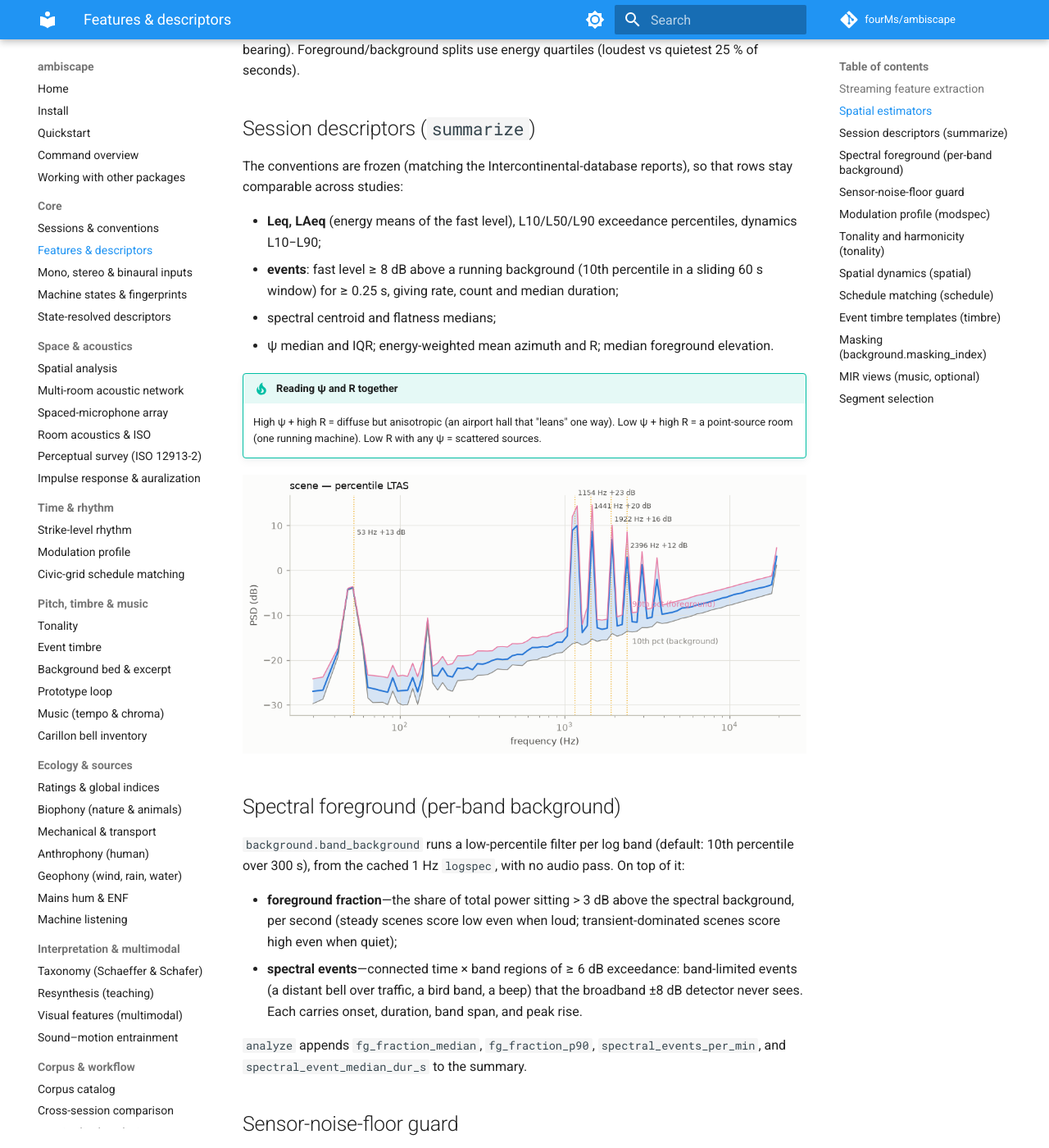
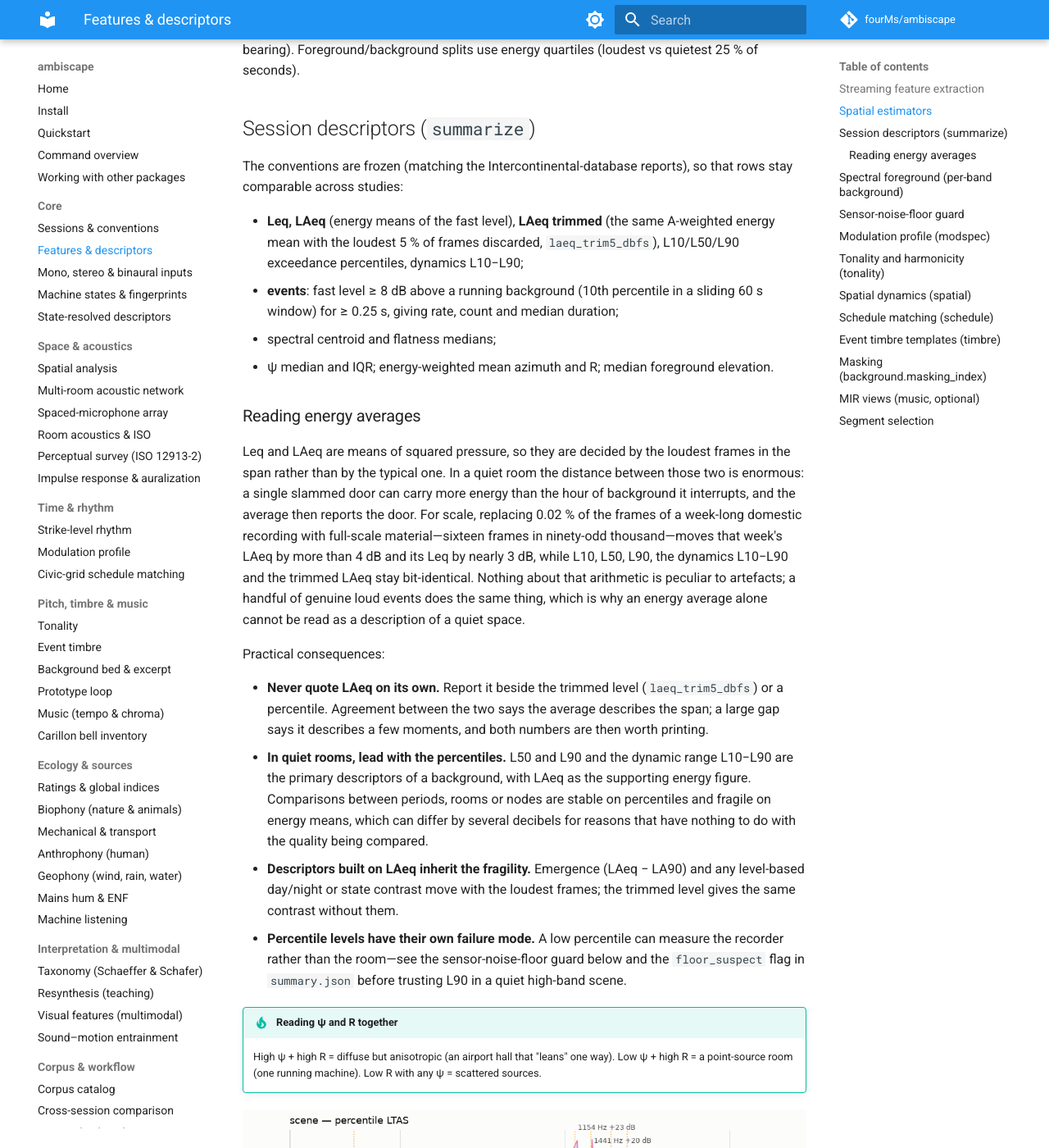
Before and after one commit to fourMs/ambiscape, an MkDocs documentation site: the page built from docs/guide/descriptors.md, in a window 1280 px wide and 1400 px high, scrolled down 1400 px. Shown: the whole window at 82% size. Built offline with MkDocs 1.6.1 and Material for MkDocs 9.7.7, drawn with Linux system fonts in a browser that asks for light colours; comment, search, counter and statistics services are not loaded.

Commit message:
Report a trimmed LAeq beside every energy average
An energy average is a mean of squared pressure, so a quiet room's Leq
and LAeq are decided by the loudest handful of frames in the span rather
than by the typical one: a single slammed door outweighs the hour of
background it interrupts, and replacing 0.02 % of a week's frames with
full-scale material moves that week's LAeq by more than 4 dB while every
percentile, the dynamic range and the trimmed level stay bit-identical.

`analysis.trimmed_leq` computes the A-weighted energy mean with the
loudest 5 % of frames discarded, and `summarize` emits it as
`laeq_trim5_dbfs`: a standard row in the session README, in the state
tables and in the `compare` descriptor table, so the companion number is
always printed next to LAeq. Agreement between the two says the average
describes the span; a large gap says it describes a few moments.

The descriptor guide gains a "Reading energy averages" section — quote
LAeq only beside the trimmed level or a percentile, lead with L50, L90
and L10−L90 in quiet rooms, and check `floor_suspect` before leaning on
a low percentile, which has the opposite failure mode. The indices guide
cross-references it from emergence, which inherits the same fragility.

Co-Authored-By: Claude Fable 5 <noreply@anthropic.com>
Claude-Session: https://claude.ai/code/session_01TZ1T9cWFjCD93GdVrYmM4m

```diff
--- a/docs/guide/descriptors.md
+++ b/docs/guide/descriptors.md
@@ -35,14 +35,52 @@ Foreground/background splits use energy quartiles (loudest vs quietest
 The conventions are frozen (matching the Intercontinental-database
 reports), so that rows stay comparable across studies:
 
-- **Leq, LAeq** (energy means of the fast level), L10/L50/L90
-  exceedance percentiles, dynamics L10−L90;
+- **Leq, LAeq** (energy means of the fast level), **LAeq trimmed** (the
+  same A-weighted energy mean with the loudest 5 % of frames discarded,
+  `laeq_trim5_dbfs`), L10/L50/L90 exceedance percentiles, dynamics
+  L10−L90;
 - **events**: fast level ≥ 8 dB above a running background (10th percentile
   in a sliding 60 s window) for ≥ 0.25 s, giving rate, count and median
   duration;
 - spectral centroid and flatness medians;
 - ψ median and IQR; energy-weighted mean azimuth and R; median foreground
   elevation.
+
+### Reading energy averages
+
+Leq and LAeq are means of squared pressure, so they are decided by the
+loudest frames in the span rather than by the typical one. In a quiet
+room the distance between those two is enormous: a single slammed door
+can carry more energy than the hour of background it interrupts, and the
+average then reports the door. For scale, replacing 0.02 % of the frames
+of a week-long domestic recording with full-scale material—sixteen frames
+in ninety-odd thousand—moves that week's LAeq by more than 4 dB and its
+Leq by nearly 3 dB, while L10, L50, L90, the dynamics L10−L90 and the
+trimmed LAeq stay bit-identical. Nothing about that arithmetic is peculiar to
+artefacts; a handful of genuine loud events does the same thing, which is
+why an energy average alone cannot be read as a description of a quiet
+space.
+
+Practical consequences:
+
+- **Never quote LAeq on its own.** Report it beside the trimmed level
+  (`laeq_trim5_dbfs`) or a percentile. Agreement between the two says the
+  average describes the span; a large gap says it describes a few moments,
+  and both numbers are then worth printing.
+- **In quiet rooms, lead with the percentiles.** L50 and L90 and the
+  dynamic range L10−L90 are the primary descriptors of a background, with
+  LAeq as the supporting energy figure. Comparisons between periods, rooms
+  or nodes are stable on percentiles and fragile on energy means, which can
+  differ by several decibels for reasons that have nothing to do with the
+  quality being compared.
+- **Descriptors built on LAeq inherit the fragility.** Emergence
+  (LAeq − LA90) and any level-based day/night or state contrast move with
+  the loudest frames; the trimmed level gives the same contrast without
+  them.
+- **Percentile levels have their own failure mode.** A low percentile can
+  measure the recorder rather than the room—see the sensor-noise-floor
+  guard below and the `floor_suspect` flag in `summary.json` before
+  trusting L90 in a quiet high-band scene.
 
 !!! tip "Reading ψ and R together"
     High ψ + high R = diffuse but anisotropic (an airport hall that
```
Also changed, not shown: CHANGELOG.md (+8 -0 lines), docs/guide/indices.md (+5 -1 lines), 4 other files.
